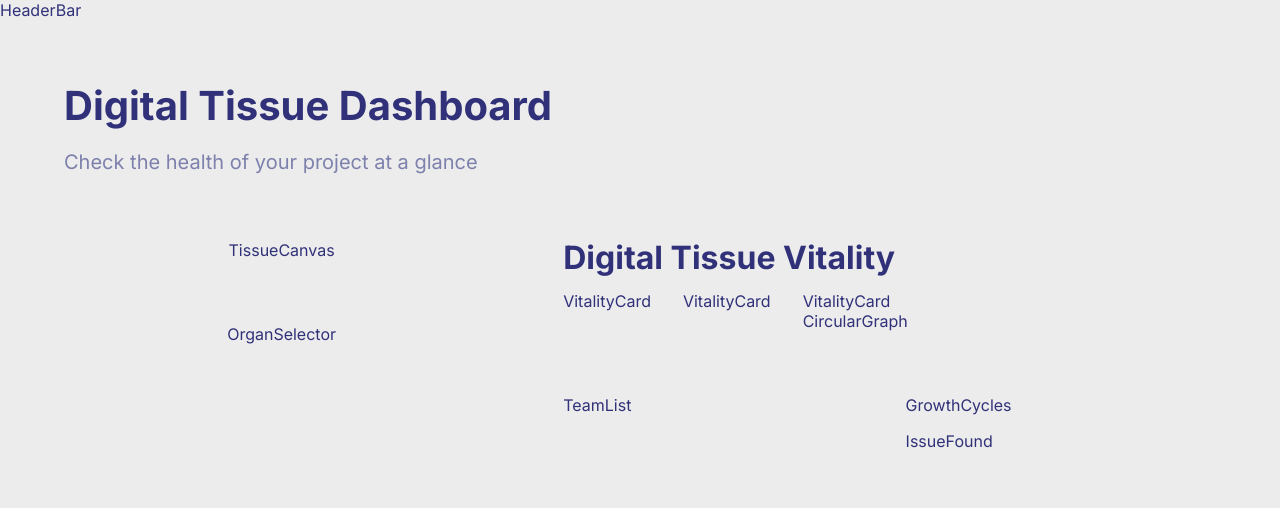
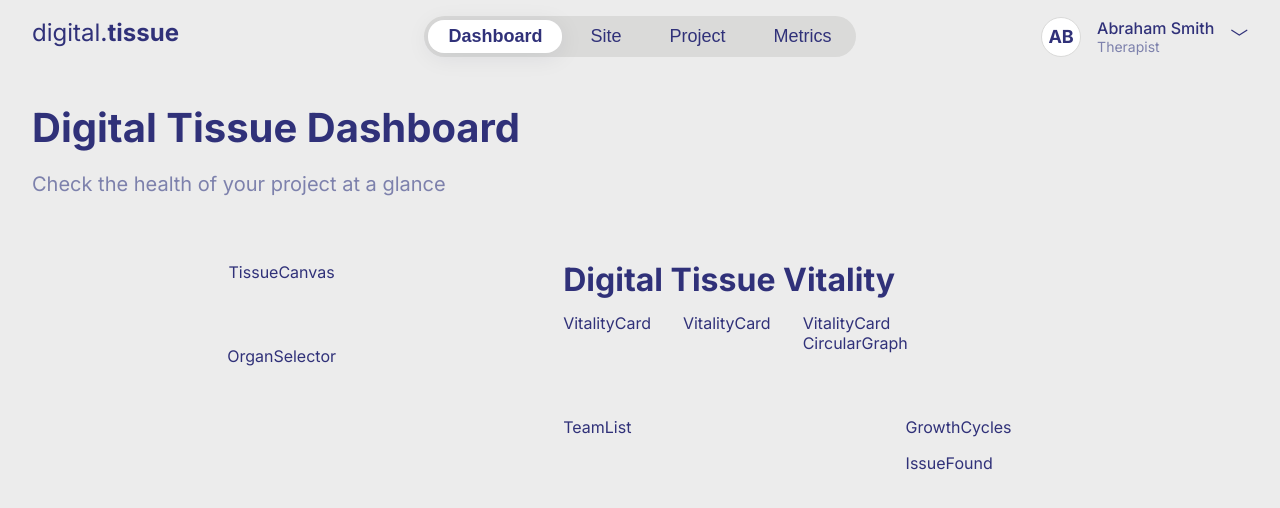
Before and after one commit to elena-corio/digital-tissue-dashboard, a Vue app in the folder frontend/: page / in a window 1280 px wide. Shown: the top 508 px of the page. Built offline with nearby package versions, Linux system fonts and the light colour scheme.

Commit message:
Create minimalistic header with nav tab

```diff
--- a/frontend/src/components/HeaderBar.vue
+++ b/frontend/src/components/HeaderBar.vue
@@ -1,5 +1,102 @@
 <template>
-  <header class="header-bar">HeaderBar</header>
+  <header class="header-bar">
+    <div class="header-left">
+      <h3 class="header-title h3">
+        <span class="digital">digital</span>.<span class="tissue">tissue</span>
+      </h3>
+    </div>
+    <NavTabs :tabs="uitext.HEADER.nav" v-model="activeTab" />
+    <div class="header-right">
+      <div class="avatar-circle">
+        {{ uitext.HEADER.avatarPlaceholder }}
+      </div>
+      <div class="user-info">
+        <div class="user-name">{{ uitext.HEADER.userName }}</div>
+        <div class="user-role">{{ uitext.HEADER.userRole }}</div>
+      </div>
+      <div class="dropdown-menu">
+        <span class="dropdown-chevron">﹀</span>
+        <!-- Dropdown placeholder -->
+      </div>
+    </div>
+  </header>
 </template>
+
 <script setup>
+import { ref } from 'vue'
+import * as uitext from '../uitext.js'
+import NavTabs from './NavTabs.vue'
+const activeTab = ref(uitext.HEADER.nav[0])
 </script>
+
+<style scoped>
+.header-bar {
+  display: flex;
+  align-items: center;
+  justify-content: space-between;
+  background: var(--grey-50);
+  padding: var(--space-md) var(--space-lg);
+  /* No shadow or border for seamless look */
+}
+.header-left {
+  flex: 1 1 0%;
+}
+.header-title {
+  color: var(--navy-100);
+}
+.header-title .digital {
+  font-weight: var(--font-weight-regular);
+}
+.header-title .tissue {
+  font-weight: var(--font-weight-bold);
+}
+.header-right {
+  flex: 1 1 0%;
+  display: flex;
+  align-items: center;
+  gap: var(--space-md);
+  justify-content: flex-end;
+}
+.avatar-circle {
+  width: 40px;
+  height: 40px;
+  background: var(--white);
+  border-radius: 50%;
+  display: flex;
+  align-items: center;
+  justify-content: center;
+  font-size: var(--font-size-h5);
+  font-weight: var(--font-weight-bold);
+  color: var(--navy-100);
+  background-color: white;
+  border: 1.5px solid var(--grey-100);
+  /* No shadow */
+}
+.user-info {
+  display: flex;
+  flex-direction: column;
+  align-items: flex-start;
+}
+.user-name {
+  font-size: var(--font-size-body);
+  font-weight: var(--font-weight-medium);
+  color: var(--navy-100);
+}
+.user-role {
+  font-size: var(--font-size-caption);
+  color: var(--navy-50);
+}
+.dropdown-menu {
+  position: relative;
+}
+.dropdown-chevron {
+  font-size: 1.1rem;
+  color: var(--navy-100);
+  background: transparent;
+  border: none;
+  padding: 0;
+  cursor: pointer;
+  display: flex;
+  align-items: center;
+}
+</style>
--- /dev/null
+++ b/frontend/src/components/NavTabs.vue
@@ -0,0 +1,60 @@
+<template>
+	<nav class="nav-tabs-root">
+		<div class="nav-tabs-list">
+			<button
+				v-for="tab in tabs"
+				:key="tab"
+				:class="['nav-tab', { active: tab === modelValue }]"
+				@click="$emit('update:modelValue', tab)"
+				type="button"
+				tabindex="0"
+				aria-selected="tab === modelValue"
+			>
+				{{ tab }}
+			</button>
+		</div>
+	</nav>
+</template>
+
+<script setup>
+const props = defineProps({
+	tabs: Array,
+	modelValue: String
+})
+const emit = defineEmits(['update:modelValue'])
+</script>
+
+<style>
+.nav-tabs-root {
+	display: flex;
+	justify-content: center;
+	align-items: center;
+	flex: 2 2 0%;
+}
+.nav-tabs-list {
+	display: flex;
+	gap: var(--space-sm);
+	background: var(--grey-100);
+	border-radius: var(--radius-lg);
+	padding: 2px 4px;
+}
+.nav-tab {
+	font-size: var(--font-size-h5);
+	color: var(--navy-100);
+	cursor: pointer;
+	border-radius: var(--radius-md);
+	padding: 6px 20px;
+	background: transparent;
+	border: none;
+	font-weight: var(--font-weight-medium);
+}
+.nav-tab.active {
+	background: #fff!important;
+	color: var(--navy-100);
+	font-weight: bold;
+	box-shadow: var(--shadow-soft);
+	position: relative;
+	z-index: 2;
+	margin: 2px 0;
+}
+</style>
--- a/frontend/src/uitext.js
+++ b/frontend/src/uitext.js
@@ -8,6 +8,10 @@ export const DASHBOARD = {
 export const HEADER = {
   title: 'digital.tissue',
   nav: ['Dashboard', 'Site', 'Project', 'Metrics'],
+  avatarPlaceholder: 'AB',
+  userName: 'Abraham Smith',
+  userRole: 'Therapist',
+  dropdown: ['Sign out'],
 };
 
 export const ORGAN_NAMES = ['Heart', 'Lungs', 'Tissue'];
--- a/frontend/src/views/DashboardView.vue
+++ b/frontend/src/views/DashboardView.vue
@@ -61,7 +61,7 @@ import * as uitext from '../uitext.js'
   display: flex;
   flex-direction: column;
   align-items: flex-start;
-  margin: var(--space-xl) var(--space-xl) 0 var(--space-xl);
+  margin: var(--space-lg) var(--space-lg) 0 var(--space-lg);
   gap: var(--space-xs);
 }
 .dashboard-main {
```
